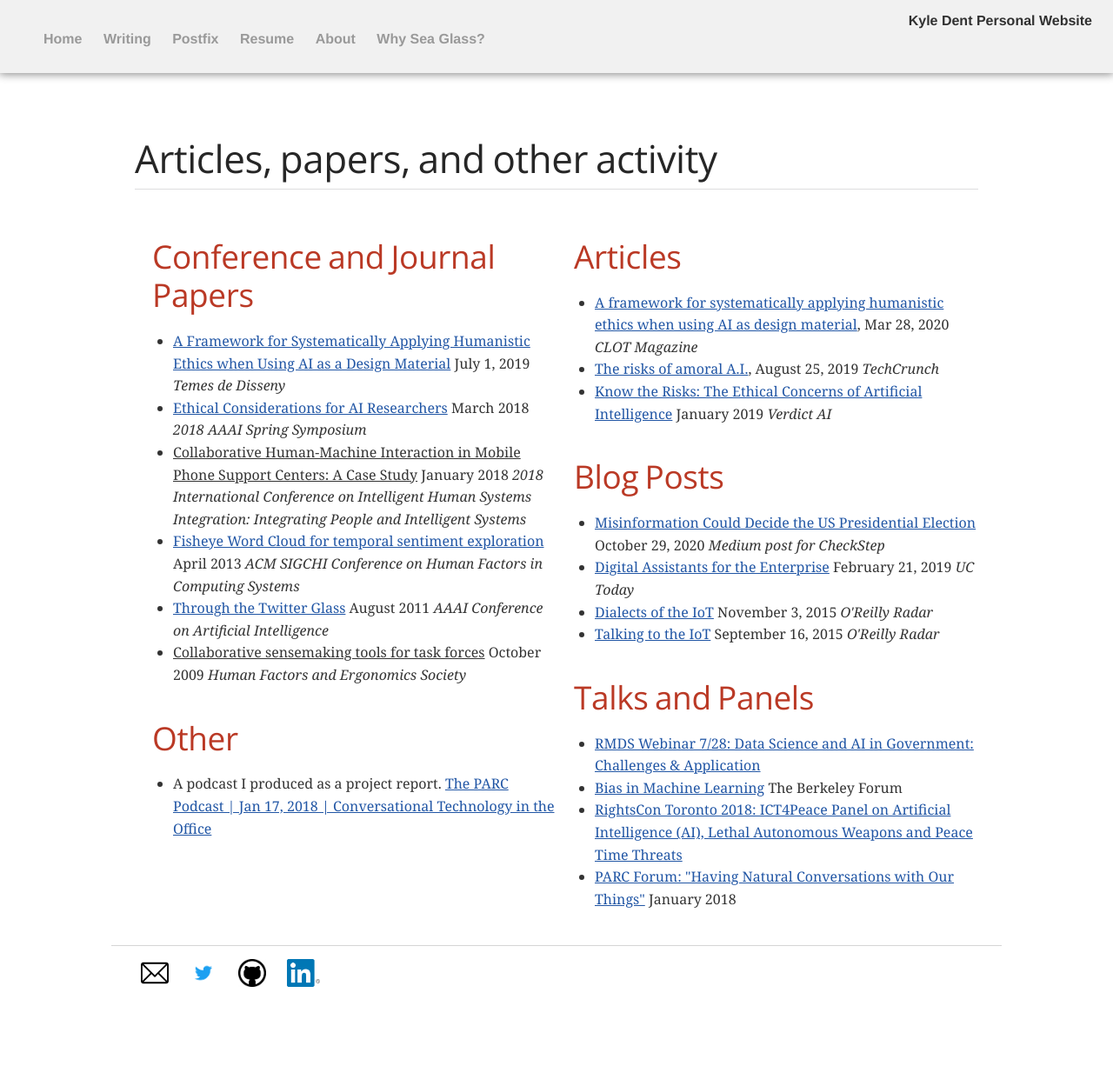
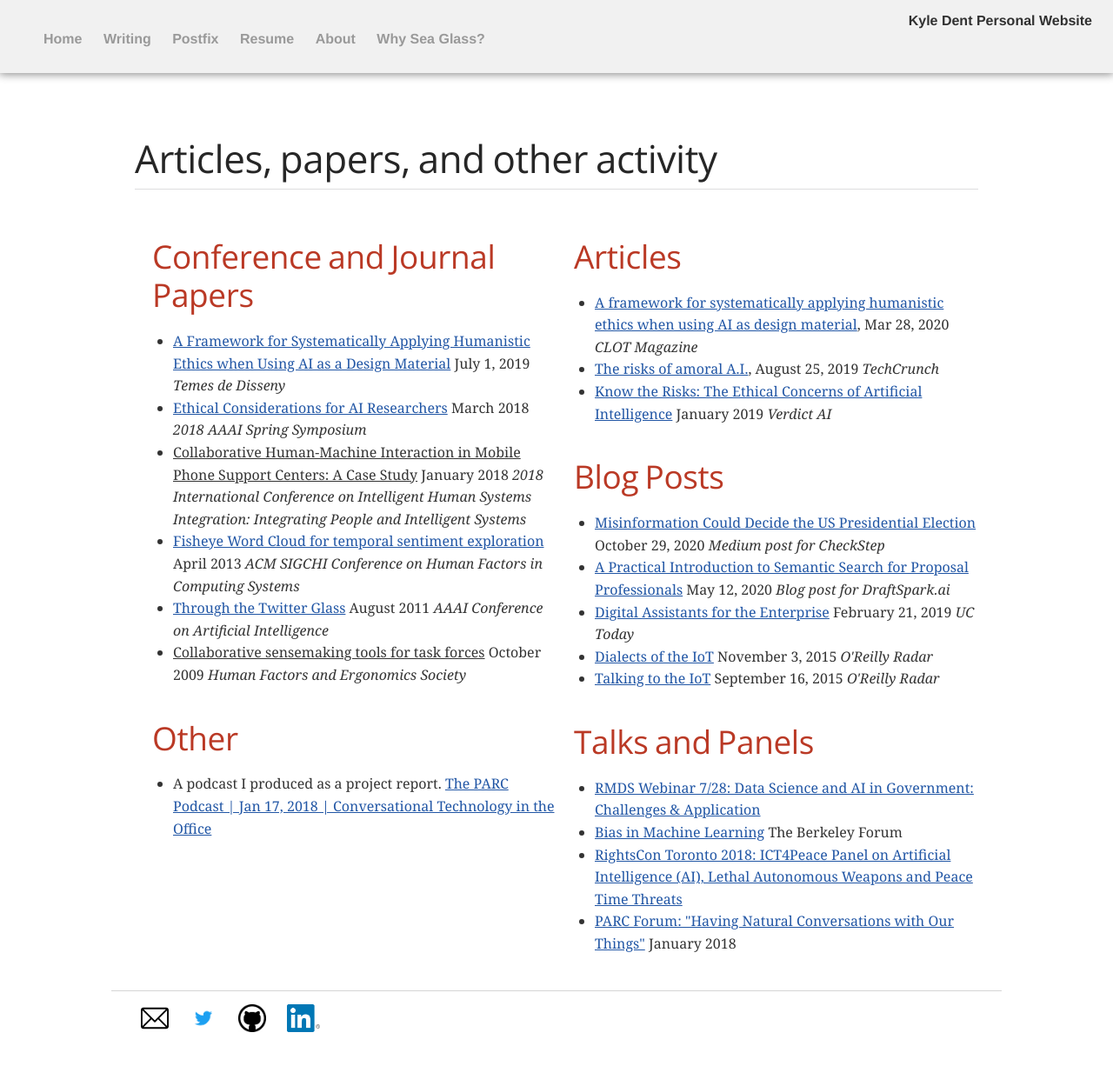
Before and after one commit to kdent/kdent.github.io, a Jekyll site: the page built from writing.html, in a window 1280 px wide and 1248 px high. Shown: the top 1226 px of the window at 87% size. Built offline with Jekyll 4.4.1, drawn with Linux system fonts in a browser that asks for light colours; some web fonts are replaced.

Commit message:
Adds semantic search post I wrote for DraftSpark blog.

```diff
--- a/writing.html
+++ b/writing.html
@@ -50,6 +50,7 @@ title: Kyle Dent - Writing
 <h2>Blog Posts</h2>
 <ul>
 <li><a href="https://checkstep.medium.com/misinformation-could-decide-the-us-presidential-election-a5819300aef5">Misinformation Could Decide the US Presidential Election</a> October 29, 2020 <i>Medium post for CheckStep</i>
+<li><a href="https://draftspark.ai/blog/practical-introduction-to-semantic-search-for-proposal-professionals/">A Practical Introduction to Semantic Search for Proposal Professionals</a> May 12, 2020 <i>Blog post for DraftSpark.ai</i>
 <li><a href="https://www.uctoday.com/unified-communications/digital-assistants-for-the-enterprise/">Digital Assistants for the Enterprise</a> February 21, 2019 <i>UC Today</i></li>
 <li><a href="https://www.oreilly.com/content/talking-to-the-iot/">Dialects of the IoT</a> November 3, 2015 <i>O'Reilly Radar</i></li>
 <li><a href="https://www.oreilly.com/content/talking-to-the-iot/">Talking to the IoT</a> September 16, 2015 <i>O'Reilly Radar</i></li>
```
